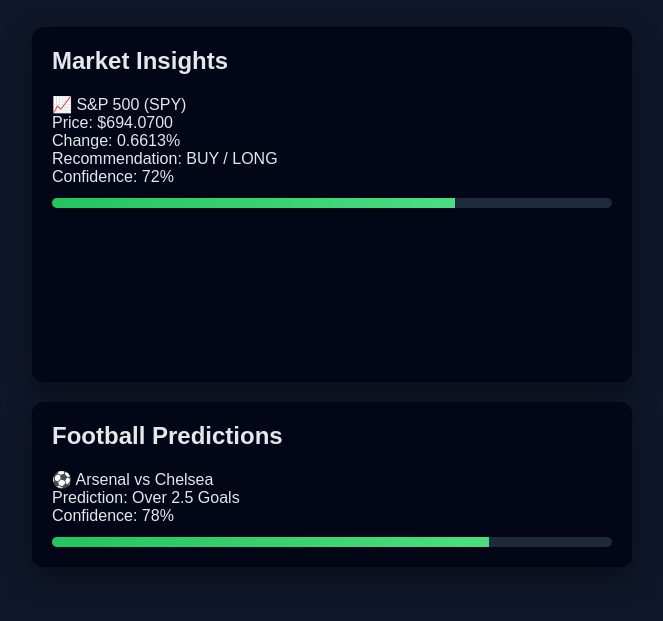
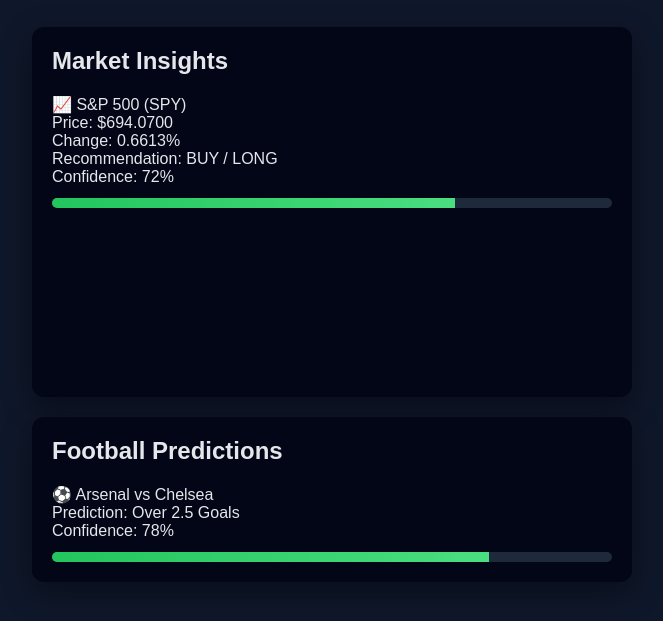
Before and after one commit to tshiamotech/ai-dashboard-final, a plain HTML site: page index.html in a window 1280 px wide. Shown: the part 115-736 px from the top of the page, without its empty margins (308-971 px from the left). Drawn offline with Linux system fonts and the light colour scheme.

Commit message:
Update styles.css

```diff
--- a/styles.css
+++ b/styles.css
@@ -53,3 +53,8 @@ pre {
   background: linear-gradient(90deg, #22c55e, #4ade80);
   transition: width 0.6s ease;
 }
+canvas {
+  margin-top: 15px;
+  background: #020617;
+  border-radius: 8px;
+}
```
